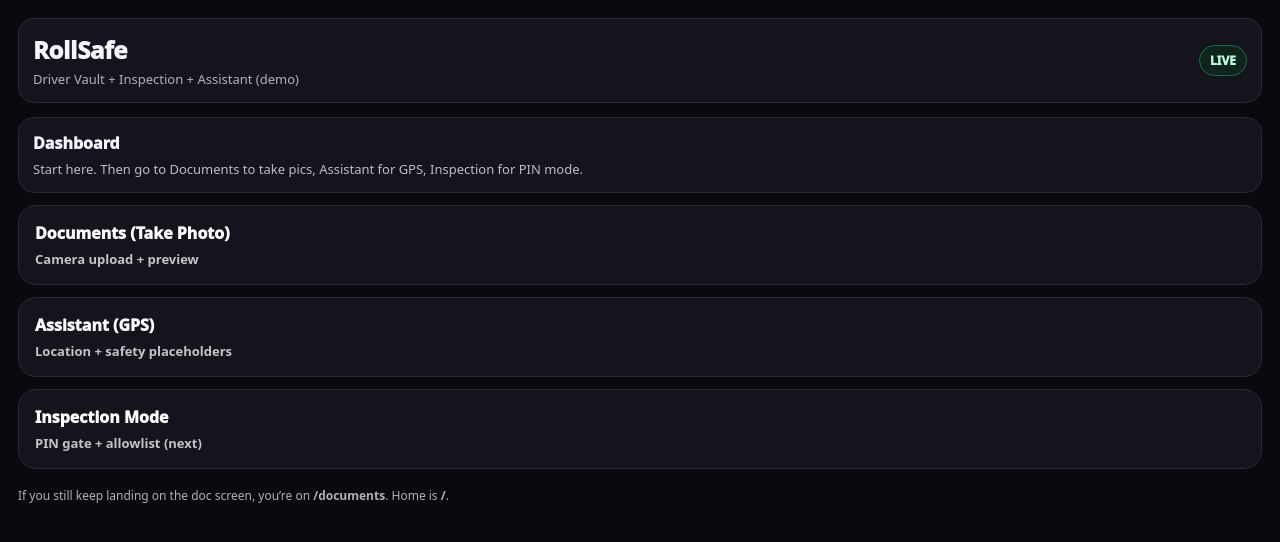
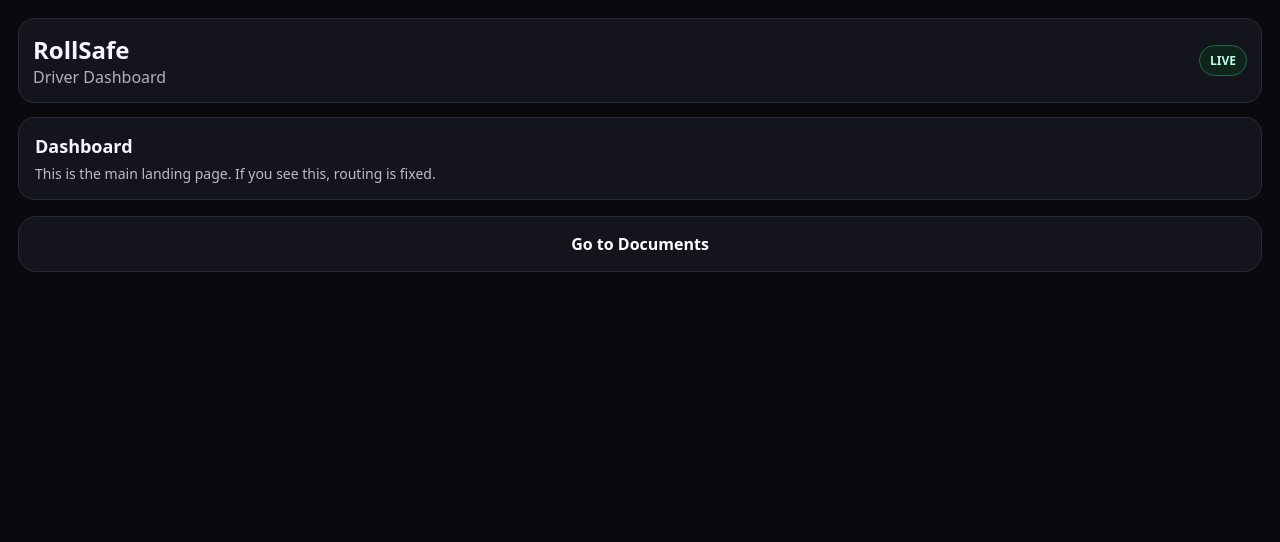
Before and after one commit to bobell87/RollSafe2, a Next.js app: page / in a window 1280 px wide. Shown: the top 542 px of the page. Built offline with nearby package versions, Linux system fonts and the light colour scheme.

Commit message:
Refactor Home component layout and styles
Updated the Home component layout and styles, removing unused UI styles and enhancing the structure of the landing page.

```diff
--- a/app/page.js
+++ b/app/page.js
@@ -1,84 +1,69 @@
-
 "use client";
 
 import Link from "next/link";
 
 export default function Home() {
   return (
-    <div style={UI.page}>
-      <div style={UI.header}>
-        <div>
-          <div style={UI.brand}>RollSafe</div>
-          <div style={UI.sub}>Driver Vault + Inspection + Assistant (demo)</div>
-        </div>
-        <span style={UI.badge}>LIVE</span>
-      </div>
-
-      <div style={UI.card}>
-        <div style={UI.h2}>Dashboard</div>
-        <div style={UI.muted}>
-          Start here. Then go to Documents to take pics, Assistant for GPS, Inspection for PIN mode.
-        </div>
-      </div>
-
-      <div style={{ display: "grid", gap: 12, marginTop: 12 }}>
-        <Link href="/documents" style={UI.bigBtn}>
-          Documents (Take Photo)
-          <div style={UI.btnSub}>Camera upload + preview</div>
-        </Link>
-
-        <Link href="/assistant" style={UI.bigBtn}>
-          Assistant (GPS)
-          <div style={UI.btnSub}>Location + safety placeholders</div>
-        </Link>
-
-        <Link href="/inspection" style={UI.bigBtn}>
-          Inspection Mode
-          <div style={UI.btnSub}>PIN gate + allowlist (next)</div>
-        </Link>
-      </div>
-
-      <div style={UI.footerNote}>
-        If you still keep landing on the doc screen, you’re on <b>/documents</b>. Home is <b>/</b>.
-      </div>
-    </div>
-  );
-}
-
-const UI = {
-  page: {
+    <div
+      style={{
+        minHeight: "100vh",
         padding: 18,
-    minHeight: "100vh",
         background: "#0a0a0e",
         color: "#f5f5ff",
         fontFamily: "system-ui",
-  },
-  header: {
+      }}
+    >
+      <div
+        style={{
           display: "flex",
           justifyContent: "space-between",
-    gap: 10,
           alignItems: "center",
           marginBottom: 14,
+          padding: 14,
           border: "1px solid #2a2a3a",
+          borderRadius: 16,
           background: "#14141c",
-    borderRadius: 16,
-    padding: 14,
-  },
-  brand: { fontSize: 24, fontWeight: 1000, letterSpacing: -0.3 },
-  sub: { opacity: 0.7, marginTop: 4, fontSize: 13 },
-  badge: {
+        }}
+      >
+        <div>
+          <div style={{ fontSize: 24, fontWeight: 900 }}>RollSafe</div>
+          <div style={{ opacity: 0.7 }}>Driver Dashboard</div>
+        </div>
+        <span
+          style={{
             padding: "6px 10px",
             borderRadius: 999,
             background: "#0f241b",
             border: "1px solid #1f6a4f",
             color: "#b8ffe1",
-    fontWeight: 1000,
+            fontWeight: 800,
             fontSize: 12,
-  },
-  card: { padding: 14, borderRadius: 16, border: "1px solid #2a2a3a", background: "#14141c" },
-  h2: { fontSize: 16, fontWeight: 1000 },
-  muted: { opacity: 0.75, fontSize: 13, marginTop: 6 },
-  bigBtn: {
+          }}
+        >
+          LIVE
+        </span>
+      </div>
+
+      <div
+        style={{
+          padding: 16,
+          borderRadius: 16,
+          border: "1px solid #2a2a3a",
+          background: "#14141c",
+          marginBottom: 16,
+        }}
+      >
+        <div style={{ fontSize: 18, fontWeight: 800, marginBottom: 6 }}>
+          Dashboard
+        </div>
+        <div style={{ opacity: 0.75, fontSize: 14 }}>
+          This is the main landing page. If you see this, routing is fixed.
+        </div>
+      </div>
+
+      <Link
+        href="/documents"
+        style={{
           display: "block",
           padding: 16,
           borderRadius: 18,
@@ -86,9 +71,12 @@ const UI = {
           background: "#14141c",
           color: "white",
           textDecoration: "none",
-    fontWeight: 1000,
-    fontSize: 16,
-  },
-  btnSub: { opacity: 0.75, fontSize: 13, marginTop: 6, fontWeight: 600 },
-  footerNote: { marginTop: 18, opacity: 0.7, fontSize: 12 },
-};
+          textAlign: "center",
+          fontWeight: 700,
+        }}
+      >
+        Go to Documents
+      </Link>
+    </div>
+  );
+}
```
Lines whose indentation alone changed are shown as unchanged.
